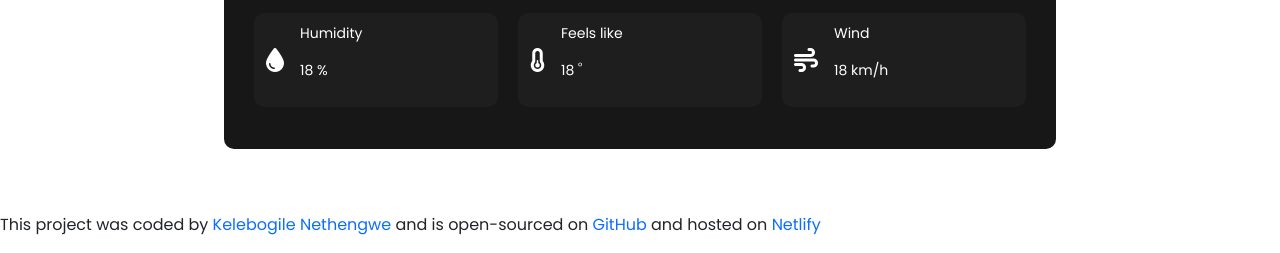
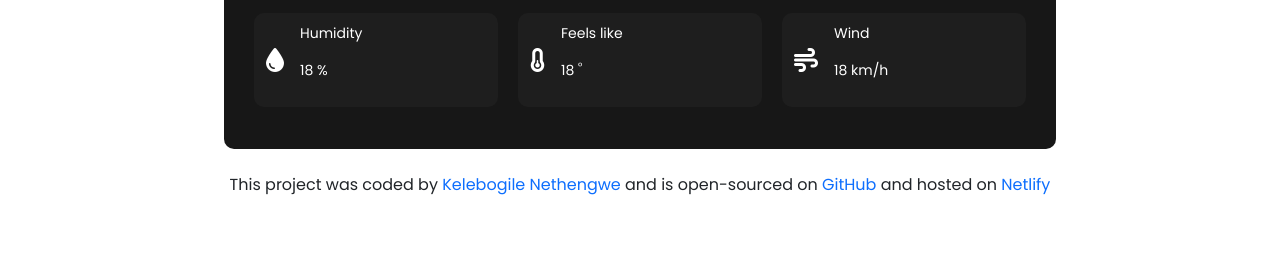
Before and after one commit to KelebogileNethengwe/Vanilla_Weather_App, a plain HTML site: page index.html in a window 1280 px wide. Shown: the part 708-961 px from the top of the page. Drawn offline with nearby package versions, Linux system fonts and the light colour scheme.

Commit message:
Updated style.css

```diff
--- a/src/style.css
+++ b/src/style.css
@@ -118,3 +118,9 @@ a:link {
   cursor: pointer;
   border-radius: 30px;
 }
+
+.my_links {
+  text-align: center;
+  position: relative;
+  top: -40px;
+}
```
